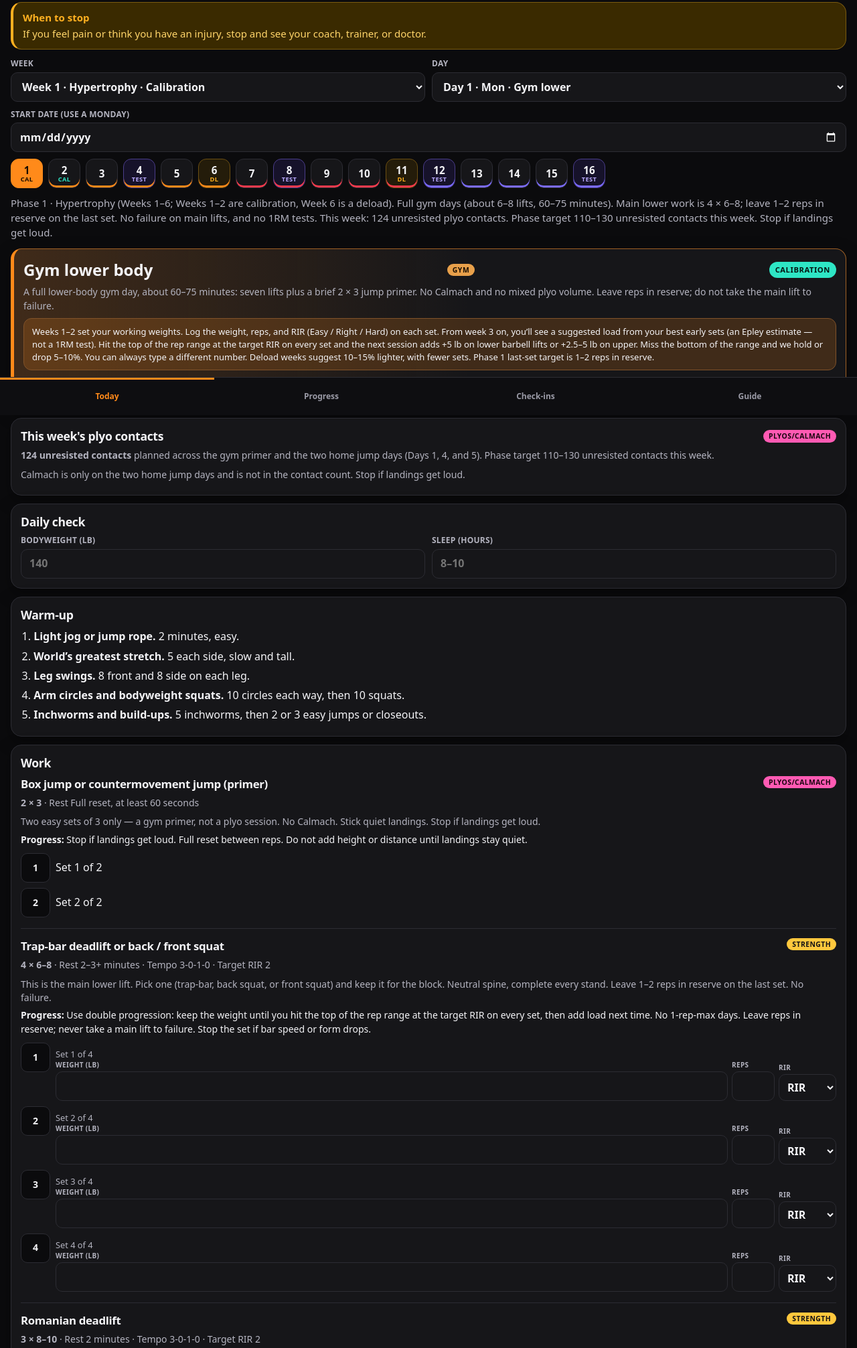
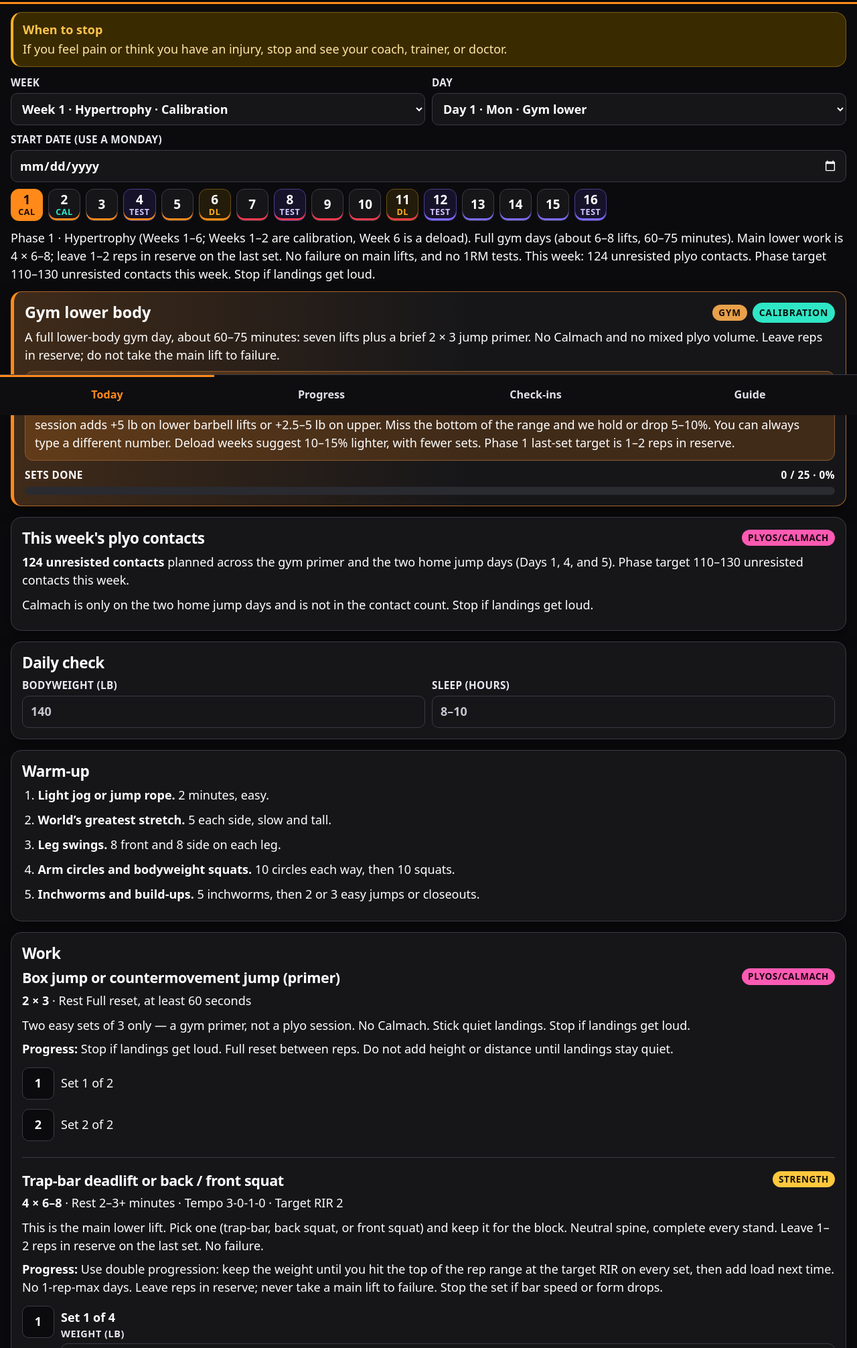
Before and after one commit to bbenson6klub/bbenson6klub.github.io, a plain HTML site: page bb-train-144d6d31ad7a/index.html in a window 1280 px wide. Shown: the part 180-2193 px from the top of the page at 67% size. Drawn offline with Linux system fonts and the light colour scheme.

Commit message:
Increase type size, contrast, and tap targets for mobile reading

```diff
--- a/bb-train-144d6d31ad7a/index.html
+++ b/bb-train-144d6d31ad7a/index.html
@@ -17,9 +17,9 @@
       --bg: #0b0b0d;
       --paper: #161619;
       --paper-2: #1c1c21;
-      --ink: #f4f4f7;
-      --muted: #b4b4c0;
-      --line: #2c2c33;
+      --ink: #ffffff;
+      --muted: #e8e8f0;
+      --line: #3a3a44;
       --accent: #2ee6c5;
       --accent-soft: rgba(46, 230, 197, 0.16);
       --phase: #2ee6c5;
@@ -31,7 +31,7 @@
       --ok: #2ee6c5;
       --shadow: 0 8px 24px rgba(0, 0, 0, 0.35);
       --radius: 16px;
-      --tap: 44px;
+      --tap: 48px;
       --pad: 16px;
       --font: system-ui, -apple-system, "Segoe UI", Roboto, "Helvetica Neue", sans-serif;
       --mono: ui-monospace, "SF Mono", Menlo, Consolas, monospace;
@@ -53,13 +53,17 @@
     body[data-phase="power"] { --phase: var(--p4); --phase-ink: #0c081c; --phase-soft: rgba(124, 108, 255, 0.2); --accent: var(--p4); --accent-soft: rgba(124, 108, 255, 0.2); }
     * { box-sizing: border-box; -webkit-tap-highlight-color: transparent; }
     html, body { margin: 0; padding: 0; }
+    html { font-size: 18px; }
     body {
       font-family: var(--font);
       background: var(--bg);
       color: var(--ink);
-      font-size: 16px;
-      line-height: 1.45;
-      padding-bottom: calc(72px + env(safe-area-inset-bottom, 0px));
+      font-size: 1rem;
+      line-height: 1.5;
+      padding-bottom: calc(80px + env(safe-area-inset-bottom, 0px));
+    }
+    h1, h2, h3, .session-title h2, .ex h3, .card-head h2 {
+      overflow-wrap: break-word;
     }
     header.app-head {
       padding: calc(12px + env(safe-area-inset-top, 0px)) var(--pad) 16px;
@@ -88,24 +92,26 @@
     }
     header.app-head h1 {
       margin: 0;
-      font-size: 1.28rem;
+      font-size: 1.4rem;
       letter-spacing: -0.03em;
       font-weight: 800;
+      line-height: 1.2;
       color: #fff;
     }
     header.app-head p {
       margin: 2px 0 0;
-      color: #c9c9d1;
-      font-size: 0.875rem;
+      color: #f0f0f5;
+      font-size: 1rem;
+      line-height: 1.4;
     }
     .hero-pills { display: flex; flex-wrap: wrap; gap: 6px; margin-top: 8px; }
     .phase-pill, .mode-pill {
       display: inline-flex;
       align-items: center;
-      min-height: 24px;
-      padding: 2px 9px;
+      min-height: 28px;
+      padding: 4px 10px;
       border-radius: 999px;
-      font-size: 0.7rem;
+      font-size: 0.78rem;
       font-weight: 800;
       letter-spacing: 0.05em;
       text-transform: uppercase;
@@ -121,21 +127,22 @@
       margin-top: 12px;
     }
     .saved {
-      color: #9a9aa6;
-      font-size: 0.75rem;
+      color: #e8e8f0;
+      font-size: 0.9rem;
       align-self: center;
     }
     .banner {
       margin: 12px var(--pad) 0;
       padding: 12px 14px;
       background: var(--danger-soft);
-      color: #ffd56a;
+      color: #ffe7a3;
       border: 1px solid #7a5a10;
       border-left: 4px solid #ffb020;
       border-radius: var(--radius);
-      font-size: 0.9375rem;
-    }
-    .banner strong { display: block; margin-bottom: 2px; color: #ffb020; }
+      font-size: 1rem;
+      line-height: 1.5;
+    }
+    .banner strong { display: block; margin-bottom: 2px; color: #ffc44d; }
     .controls {
       display: grid;
       grid-template-columns: 1fr 1fr;
@@ -143,7 +150,7 @@
       padding: 12px var(--pad) 0;
     }
     .controls .span-2 { grid-column: 1 / -1; }
-    #week-dates { margin: 8px var(--pad) 0; color: var(--muted); font-size: 0.875rem; }
+    #week-dates { margin: 8px var(--pad) 0; color: var(--ink); font-size: 1rem; }
     #week-dates:empty { display: none; }
     .week-chips {
       display: flex;
@@ -170,20 +177,20 @@
       gap: 0;
       font: inherit;
       font-weight: 800;
-      line-height: 1.1;
+      line-height: 1.15;
       cursor: pointer;
     }
-    .week-chip .n { font-size: 0.95rem; }
+    .week-chip .n { font-size: 1.05rem; }
     .week-chip .mark {
-      font-size: 0.58rem;
+      font-size: 0.7rem;
       letter-spacing: 0.04em;
       font-weight: 800;
       text-transform: uppercase;
       color: #ffb020;
     }
-    .week-chip.test .mark { color: #b8a8ff; }
+    .week-chip.test .mark { color: #d4caff; }
     .week-chip.deload.test .marks { display: flex; gap: 4px; }
-    .week-chip.deload.test .mark.test-mark { color: #b8a8ff; }
+    .week-chip.deload.test .mark.test-mark { color: #d4caff; }
     .week-chip.phase-foundation { box-shadow: inset 0 -3px 0 var(--p1); }
     .week-chip.phase-hypertrophy { box-shadow: inset 0 -3px 0 var(--p2); }
     .week-chip.phase-strength { box-shadow: inset 0 -3px 0 var(--p3); }
@@ -200,39 +207,42 @@
       display: flex;
       flex-direction: column;
       gap: 4px;
-      font-size: 0.75rem;
+      font-size: 0.85rem;
       color: var(--muted);
-      font-weight: 600;
+      font-weight: 700;
       letter-spacing: 0.02em;
       text-transform: uppercase;
     }
     select, input[type="text"], input[type="number"], input[type="date"], textarea {
       font: inherit;
-      font-size: 16px;
+      font-size: 18px;
+      line-height: 1.3;
       color: var(--ink);
       background: var(--paper);
       border: 1px solid var(--line);
       border-radius: 10px;
       min-height: var(--tap);
-      padding: 8px 12px;
+      padding: 10px 12px;
       width: 100%;
     }
+    ::placeholder { color: #c5c5d0; opacity: 1; }
     select:focus, input:focus, button:focus-visible, textarea:focus {
       outline: 2px solid var(--phase);
       outline-offset: 1px;
     }
     .phase-note {
       margin: 10px var(--pad) 0;
-      color: var(--muted);
-      font-size: 0.9375rem;
+      color: var(--ink);
+      font-size: 1rem;
+      line-height: 1.5;
     }
     main { padding: 12px var(--pad) 24px; }
     .card, .day-card {
       background: var(--paper);
       border: 1px solid var(--line);
       border-radius: var(--radius);
-      padding: 14px;
-      margin-bottom: 12px;
+      padding: 16px;
+      margin-bottom: 16px;
       box-shadow: var(--shadow);
     }
     .day-card {
@@ -243,94 +253,103 @@
         var(--paper);
     }
     .card h2, .ex h3 {
-      margin: 0 0 6px;
-      font-size: 1.05rem;
+      margin: 0 0 8px;
+      font-size: 1.2rem;
       letter-spacing: -0.02em;
-    }
-    .card h2 { font-size: 1.1rem; }
+      line-height: 1.3;
+      color: var(--ink);
+    }
+    .card h2 { font-size: 1.25rem; }
     .card-head {
       display: flex;
+      flex-wrap: wrap;
       align-items: center;
       justify-content: space-between;
       gap: 8px;
-      margin-bottom: 6px;
-    }
-    .card-head h2 { margin: 0; }
+      margin-bottom: 8px;
+    }
+    .card-head h2 { margin: 0; flex: 1 1 10rem; min-width: 0; }
     .meta, .cue, .hint {
-      color: var(--muted);
-      font-size: 0.875rem;
-    }
-    .meta { margin: 0 0 8px; }
-    .cue { margin: 6px 0; }
+      color: var(--ink);
+      font-size: 1rem;
+      line-height: 1.5;
+    }
+    .meta { margin: 0 0 10px; }
+    .cue { margin: 8px 0; }
     .progress-rule {
-      margin: 6px 0 0;
-      font-size: 0.875rem;
-    }
-    .ex + .ex { margin-top: 16px; padding-top: 14px; border-top: 1px solid var(--line); }
+      margin: 8px 0 0;
+      font-size: 1rem;
+      line-height: 1.5;
+      color: var(--ink);
+    }
+    .ex + .ex { margin-top: 24px; padding-top: 20px; border-top: 1px solid var(--line); }
     .ex-head {
       display: flex;
       align-items: flex-start;
       justify-content: space-between;
       gap: 8px;
     }
-    .ex-head h3 { margin: 0 0 6px; flex: 1; }
-    .sets { display: flex; flex-direction: column; gap: 8px; margin-top: 10px; }
+    .ex-head h3 { margin: 0 0 6px; flex: 1 1 auto; min-width: 0; }
+    .ex-head .tag { flex: 0 0 auto; }
+    .sets { display: flex; flex-direction: column; gap: 14px; margin-top: 14px; }
     a { color: var(--phase); }
     .set-row {
       display: grid;
-      grid-template-columns: 44px 1fr 88px;
-      gap: 8px;
+      grid-template-columns: 48px 1fr 88px;
+      gap: 10px;
       align-items: center;
     }
-    .set-row.noload { grid-template-columns: 44px 1fr; }
-    .set-row.loaded { grid-template-columns: 44px 1fr; align-items: start; }
+    .set-row.noload { grid-template-columns: 48px 1fr; }
+    .set-row.loaded { grid-template-columns: 48px 1fr; align-items: start; }
     .set-row.done label.set-btn { background: var(--phase); color: var(--phase-ink); border-color: var(--phase); }
-    .set-copy { padding-top: 8px; font-size: 0.8rem; color: var(--muted); }
+    .set-copy { padding-top: 4px; font-size: 1rem; font-weight: 650; color: var(--ink); }
     .set-fields {
       display: grid;
-      grid-template-columns: minmax(72px, 1.1fr) 64px 86px;
-      gap: 6px;
+      grid-template-columns: 1fr 1fr;
+      gap: 8px;
       align-items: end;
     }
+    .set-fields label.mini:first-child { grid-column: 1 / -1; }
     .set-fields label.mini {
       display: flex;
       flex-direction: column;
-      gap: 2px;
-      font-size: 0.62rem;
+      gap: 4px;
+      font-size: 0.8rem;
       font-weight: 800;
       letter-spacing: 0.04em;
       text-transform: uppercase;
       color: var(--muted);
     }
     .set-fields input, .set-fields select {
-      min-height: 40px;
-      padding: 6px 8px;
-      font-size: 16px;
+      min-height: var(--tap);
+      padding: 8px 10px;
+      font-size: 18px;
     }
     .sug {
-      margin: 4px 0 0;
-      font-size: 0.75rem;
+      margin: 6px 0 0;
+      font-size: 1rem;
       font-weight: 800;
       color: var(--phase);
       letter-spacing: 0.02em;
     }
     .suggest-note {
-      margin: 8px 0 0;
-      padding: 10px 12px;
+      margin: 10px 0 0;
+      padding: 12px 14px;
       border-radius: 12px;
       background: var(--phase-soft);
       border: 1px solid color-mix(in srgb, var(--phase) 40%, var(--line));
       color: var(--ink);
-      font-size: 0.8125rem;
-    }
-    .opt-block { margin-top: 16px; padding-top: 14px; border-top: 1px dashed var(--line); }
-    .opt-block h3 { margin: 0 0 4px; font-size: 0.95rem; }
+      font-size: 1rem;
+      line-height: 1.5;
+    }
+    .opt-block { margin-top: 20px; padding-top: 18px; border-top: 1px dashed var(--line); }
+    .opt-block h3 { margin: 0 0 6px; font-size: 1.15rem; }
     .tag-optional { background: #94a3b8; color: #0f172a; }
     .mode-pill.cal { background: #2ee6c5; color: #041411; }
     .week-chip.cal:not(.current) .mark { color: #2ee6c5; }
     .ex, .card, .set-row, .day-card {
-      scroll-margin-top: 150px;
-      scroll-margin-bottom: 90px;
+      scroll-margin-top: 170px;
+      scroll-margin-bottom: 100px;
     }
     label.set-btn {
       position: relative;
@@ -343,8 +362,8 @@
       border-radius: 10px;
       background: var(--bg);
       color: var(--ink);
-      font-weight: 650;
-      font-size: 0.875rem;
+      font-weight: 700;
+      font-size: 1rem;
       cursor: pointer;
       user-select: none;
       overflow: hidden;
@@ -359,14 +378,14 @@
       cursor: pointer;
     }
     .set-row .wt { display: flex; align-items: center; gap: 4px; }
-    .set-row .wt span { color: var(--muted); font-size: 0.75rem; }
-    .set-row input[type="number"] { min-height: var(--tap); padding: 6px 8px; }
+    .set-row .wt span { color: var(--muted); font-size: 0.9rem; }
+    .set-row input[type="number"] { min-height: var(--tap); padding: 8px 10px; font-size: 18px; }
     .tag {
       display: inline-flex;
       align-items: center;
-      padding: 3px 8px;
+      padding: 4px 9px;
       border-radius: 999px;
-      font-size: 0.65rem;
+      font-size: 0.75rem;
       font-weight: 800;
       letter-spacing: 0.04em;
       text-transform: uppercase;
@@ -374,7 +393,7 @@
       line-height: 1.2;
       color: #111114;
     }
-    .tag-strength { background: var(--cat-strength); }
+    .tag-strength { background: var(--cat-strength); color: #1a1200; }
     .tag-plyo { background: var(--cat-plyo); color: #1a0410; }
     .tag-speed { background: var(--cat-speed); color: #042010; }
     .tag-shooting { background: var(--cat-shooting); color: #041018; }
@@ -392,15 +411,16 @@
     .session-bar .bar-meta {
       display: flex;
       justify-content: space-between;
-      font-size: 0.75rem;
+      gap: 8px;
+      font-size: 0.85rem;
       font-weight: 700;
       letter-spacing: 0.03em;
       text-transform: uppercase;
-      color: var(--muted);
+      color: var(--ink);
       margin-bottom: 6px;
     }
     .bar {
-      height: 10px;
+      height: 12px;
       border-radius: 999px;
       background: #2a2a31;
       overflow: hidden;
@@ -415,17 +435,17 @@
     }
     .spot {
       display: grid;
-      grid-template-columns: 1fr 72px 72px 56px;
-      gap: 6px;
+      grid-template-columns: 1fr 1fr auto;
+      gap: 8px;
       align-items: end;
-      margin-top: 8px;
-    }
-    .spot .lbl { font-size: 0.875rem; font-weight: 600; padding-bottom: 8px; }
-    .pct { font-variant-numeric: tabular-nums; font-weight: 700; padding-bottom: 10px; text-align: right; color: var(--cat-shooting); }
+      margin-top: 12px;
+    }
+    .spot .lbl { grid-column: 1 / -1; font-size: 1rem; font-weight: 650; padding-bottom: 0; color: var(--ink); }
+    .pct { font-variant-numeric: tabular-nums; font-weight: 700; padding-bottom: 10px; text-align: right; color: #8ec2ff; font-size: 1rem; }
     .metrics {
       display: grid;
       grid-template-columns: 1fr 1fr;
-      gap: 8px;
+      gap: 10px;
       margin-bottom: 12px;
     }
     .metric {
@@ -433,25 +453,25 @@
       border: 1px solid var(--line);
       border-left: 4px solid var(--phase);
       border-radius: var(--radius);
-      padding: 12px;
-    }
-    .metric .v { font-size: 1.35rem; font-weight: 730; letter-spacing: -0.03em; font-variant-numeric: tabular-nums; color: var(--phase); }
-    .metric .k { color: var(--muted); font-size: 0.75rem; margin-top: 2px; }
+      padding: 14px;
+    }
+    .metric .v { font-size: 1.5rem; font-weight: 730; letter-spacing: -0.03em; font-variant-numeric: tabular-nums; color: var(--phase); }
+    .metric .k { color: var(--muted); font-size: 0.85rem; margin-top: 2px; }
     table {
       width: 100%;
       border-collapse: collapse;
-      font-size: 0.875rem;
+      font-size: 1rem;
       font-variant-numeric: tabular-nums;
     }
-    th, td { text-align: left; padding: 8px 6px; border-bottom: 1px solid var(--line); vertical-align: top; }
-    th { color: var(--muted); font-weight: 600; font-size: 0.75rem; text-transform: uppercase; letter-spacing: 0.03em; }
+    th, td { text-align: left; padding: 10px 6px; border-bottom: 1px solid var(--line); vertical-align: top; }
+    th { color: var(--muted); font-weight: 700; font-size: 0.85rem; text-transform: uppercase; letter-spacing: 0.03em; }
     td.num, th.num { text-align: right; }
     button, .btn {
       font: inherit;
-      font-size: 0.9375rem;
+      font-size: 1rem;
       font-weight: 650;
       min-height: var(--tap);
-      padding: 8px 14px;
+      padding: 10px 14px;
       border-radius: 10px;
       border: 1px solid #3a3a42;
       background: #1a1a1e;
@@ -469,7 +489,7 @@
       border-color: var(--phase);
     }
     button:disabled { opacity: 0.45; cursor: not-allowed; }
-    .week-table td:first-child { white-space: nowrap; font-weight: 650; }
+    .week-table td:first-child { white-space: normal; font-weight: 700; }
     .week-table tr.p1 td:first-child { color: var(--p1); }
     .week-table tr.p2 td:first-child { color: var(--p2); }
     .week-table tr.p3 td:first-child { color: var(--p3); }
@@ -482,7 +502,7 @@
       border-radius: 12px;
       padding: 8px 4px 4px;
     }
-    .legend { display: flex; flex-wrap: wrap; gap: 12px; font-size: 0.75rem; color: var(--muted); margin-top: 6px; }
+    .legend { display: flex; flex-wrap: wrap; gap: 12px; font-size: 0.9rem; color: var(--ink); margin-top: 6px; }
     .legend i { display: inline-block; width: 16px; height: 3px; border-radius: 2px; margin-right: 6px; vertical-align: middle; }
     .tabbar {
       position: fixed;
@@ -498,10 +518,12 @@
       border: 0;
       background: transparent;
       border-radius: 0;
-      min-height: 56px;
-      color: #9a9aa6;
-      font-size: 0.75rem;
-      font-weight: 650;
+      min-height: 60px;
+      color: #e0e0e8;
+      font-size: 0.9rem;
+      font-weight: 700;
+      padding: 8px 4px;
+      line-height: 1.2;
     }
     .tabbar button[aria-current="page"] {
       color: var(--phase);
@@ -512,16 +534,17 @@
     .grid-2 { display: grid; grid-template-columns: 1fr 1fr; gap: 10px; }
     ol.steps, ul.guide {
       margin: 8px 0 0;
-      padding-left: 1.2rem;
-    }
-    ol.steps li, ul.guide li { margin: 0 0 6px; }
+      padding-left: 1.3rem;
+    }
+    ol.steps li, ul.guide li { margin: 0 0 10px; line-height: 1.5; }
     .session-title { margin: 0; }
-    .session-title h2 { margin: 0; }
-    .session-title .meta { margin: 6px 0 0; }
+    .session-title h2 { margin: 0; flex: 1 1 10rem; min-width: 0; font-size: 1.3rem; line-height: 1.25; }
+    .session-title .meta { margin: 8px 0 0; }
     hr.sep { border: 0; border-top: 1px solid var(--line); margin: 16px 0; }
     .file-btn { display: inline-block; }
     .file-btn input { position: absolute; width: 1px; height: 1px; overflow: hidden; clip: rect(0,0,0,0); }
     .legend-cats { display: flex; flex-wrap: wrap; gap: 6px; margin-top: 8px; }
+    .nowrap { white-space: nowrap; }
   </style>
 </head>
 <body>
@@ -1617,7 +1640,7 @@
     }
     var gy = y(goal);
     var ticks = [min, Math.round((min + max) / 2), max];
-    var ink = "#f4f4f7", muted = "#b4b4c0", copper = "#ffb020", line = "#2c2c33";
+    var ink = "#ffffff", muted = "#e8e8f0", copper = "#ffb020", line = "#3a3a44";
     var c1 = "#2ee6c5", c2 = "#7c6cff", c3 = "#ff8a1a";
     var svg = '<svg class="chart" viewBox="0 0 ' + w + ' ' + h + '" width="100%" height="' + h + '" role="img" aria-label="Bodyweight trend">';
     svg += '<defs><linearGradient id="bwLine" x1="0" y1="0" x2="1" y2="0"><stop offset="0%" stop-color="' + c1 + '"/><stop offset="55%" stop-color="' + c2 + '"/><stop offset="100%" stop-color="' + c3 + '"/></linearGradient>';
@@ -1626,7 +1649,7 @@
     for (i = 0; i < ticks.length; i++) {
       var ty = y(ticks[i]);
       svg += '<line x1="' + l + '" y1="' + ty.toFixed(1) + '" x2="' + (w - r) + '" y2="' + ty.toFixed(1) + '" stroke="' + line + '" stroke-width="1"/>';
-      svg += '<text x="' + (l - 4) + '" y="' + (ty + 3).toFixed(1) + '" text-anchor="end" font-size="9" fill="' + muted + '" font-family="system-ui,sans-serif">' + ticks[i] + '</text>';
+      svg += '<text x="' + (l - 4) + '" y="' + (ty + 3).toFixed(1) + '" text-anchor="end" font-size="11" fill="' + muted + '" font-family="system-ui,sans-serif">' + ticks[i] + '</text>';
     }
     if (n) {
       var area = d + "L" + x(n - 1, n).toFixed(1) + " " + (t + ih).toFixed(1) + " L" + x(0, n).toFixed(1) + " " + (t + ih).toFixed(1) + " Z";
@@ -1646,9 +1669,9 @@
     for (i = 0; i < n; i++) {
       if (!labeled[i]) continue;
       var lbl = escapeHtml(points[i].label);
-      svg += '<text x="' + x(i, n).toFixed(1) + '" y="' + (h - 8) + '" text-anchor="middle" font-size="9" fill="' + muted + '" font-family="system-ui,sans-serif">' + lbl + '</text>';
-    }
-    svg += '<text x="' + (w - r) + '" y="' + (gy - 4).toFixed(1) + '" text-anchor="end" font-size="9" fill="' + copper + '" font-family="system-ui,sans-serif">Goal ' + goal + ' lb</text>';
+      svg += '<text x="' + x(i, n).toFixed(1) + '" y="' + (h - 8) + '" text-anchor="middle" font-size="11" fill="' + muted + '" font-family="system-ui,sans-serif">' + lbl + '</text>';
+    }
+    svg += '<text x="' + (w - r) + '" y="' + (gy - 4).toFixed(1) + '" text-anchor="end" font-size="11" fill="' + copper + '" font-family="system-ui,sans-serif">Goal ' + goal + ' lb</text>';
     svg += '</svg>';
     return svg;
   }
@@ -1754,10 +1777,10 @@
     html += '<div class="ex-head"><h3>' + escapeHtml(exer.name) + "</h3>";
     if (exer.optional) html += '<span class="tag tag-optional">Optional</span>';
     html += categoryTag(cat) + "</div>";
-    html += '<p class="meta"><strong>' + escapeHtml(String(exer.sets)) + " × " + escapeHtml(exer.reps) + "</strong>";
+    html += '<p class="meta"><strong class="nowrap">' + escapeHtml(String(exer.sets)) + " × " + escapeHtml(exer.reps) + "</strong>";
     html += " · Rest " + escapeHtml(exer.rest);
-    if (exer.tempo) html += " · " + (/\d-\d-\d/.test(exer.tempo) ? "Tempo " : "") + escapeHtml(exer.tempo);
-    if (exer.targetRIR != null) html += " · Target RIR " + exer.targetRIR;
+    if (exer.tempo) html += " · <span class=\"nowrap\">" + (/\d-\d-\d/.test(exer.tempo) ? "Tempo " : "") + escapeHtml(exer.tempo) + "</span>";
+    if (exer.targetRIR != null) html += ' · <span class="nowrap">Target RIR ' + exer.targetRIR + "</span>";
     html += "</p>";
     html += '<p class="cue">' + escapeHtml(exer.cue) + "</p>";
     if (exer.progress) html += '<p class="progress-rule"><strong>Progress:</strong> ' + escapeHtml(exer.progress) + "</p>";
```
